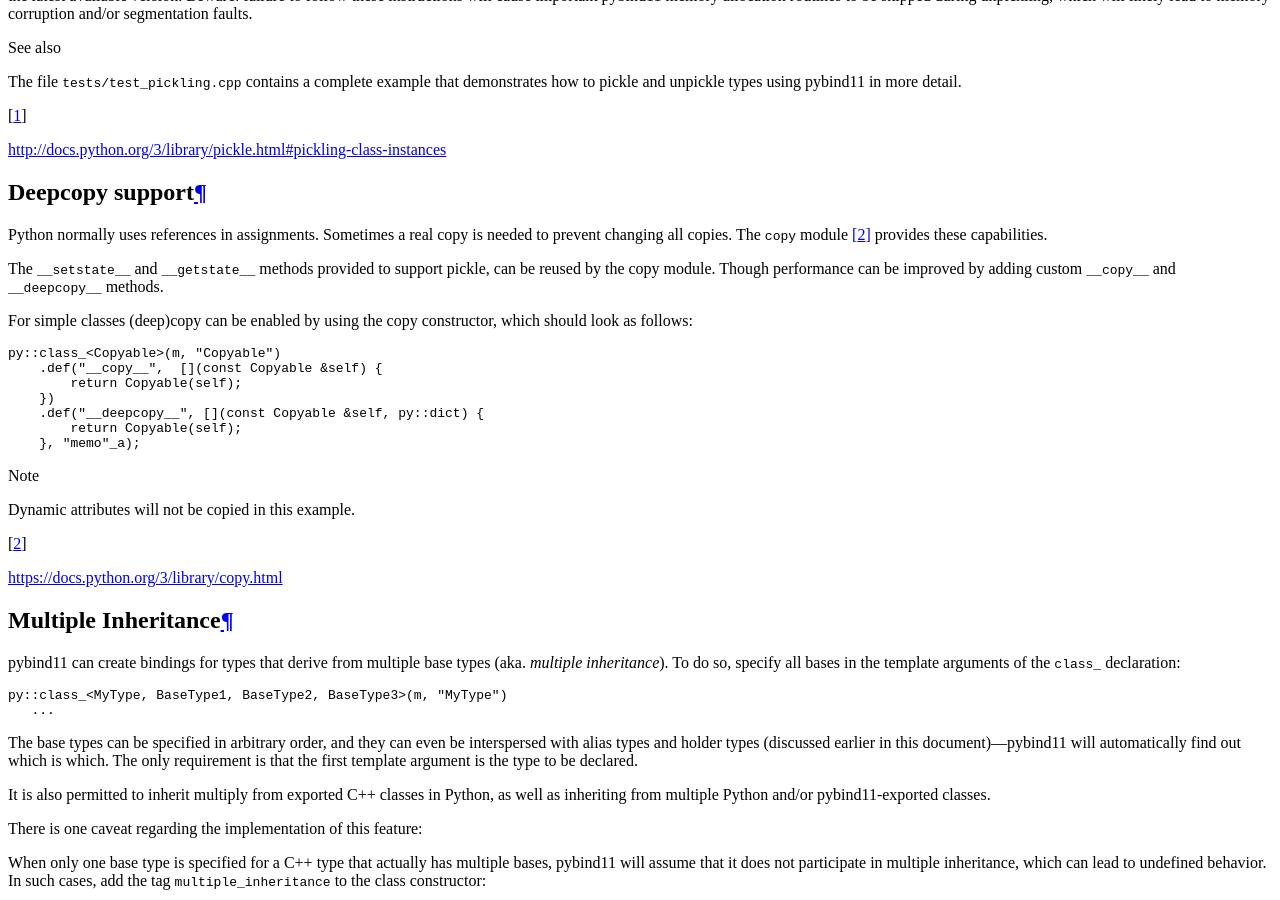
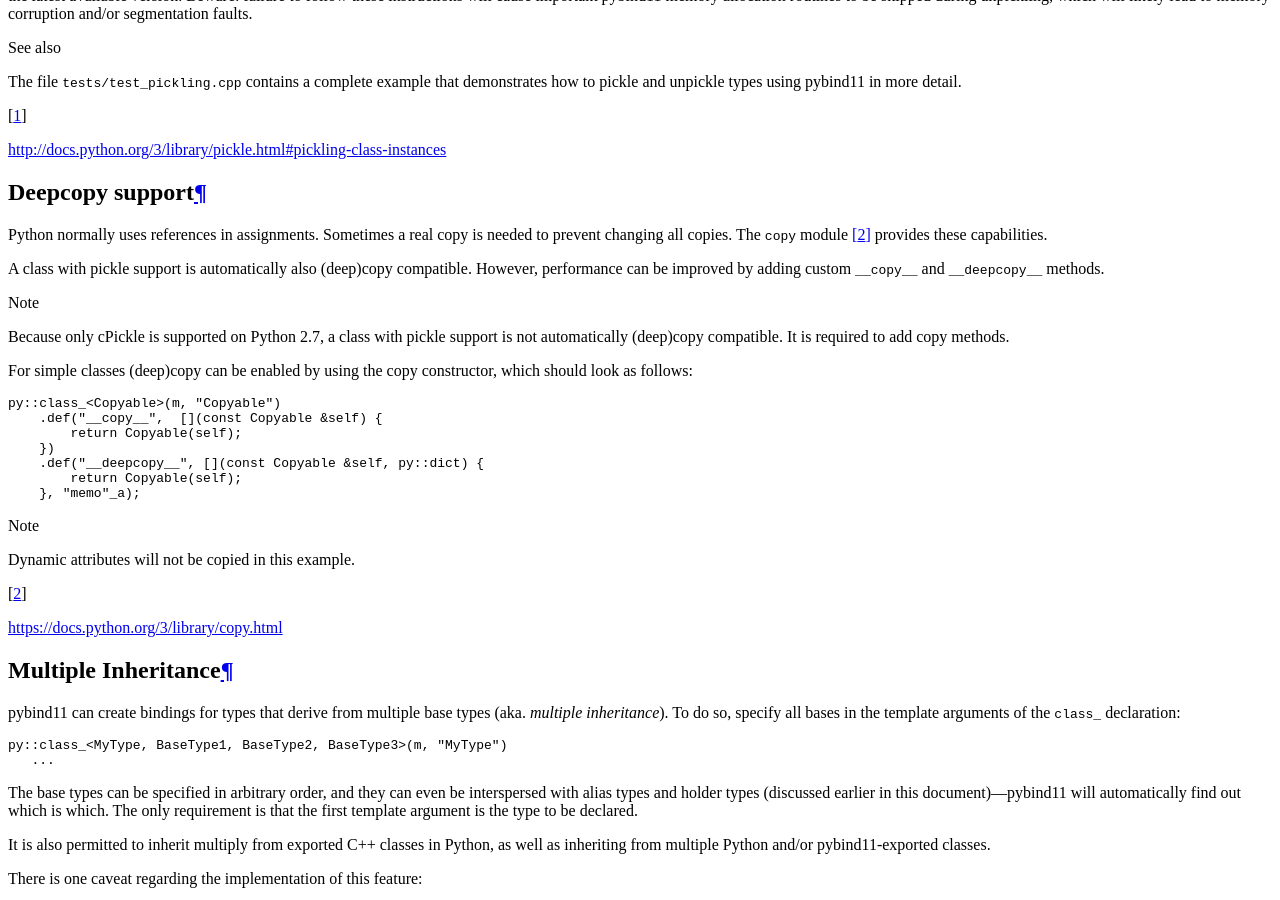
Before and after one commit to pybind/pybind11, a Sphinx documentation site: the page built from docs/advanced/classes.rst, in a window 1280 px wide and 900 px high, scrolled down 10113 px. Built offline with Sphinx 7.4.7 and the Read the Docs theme 2.0.0, drawn with Linux system fonts in a browser that asks for light colours.

Commit message:
(docs) update docs about deepcopy
Incorperate suggestion from @rwgk

Include note about the lack auto deepcopy support on python 2.7

```diff
--- a/docs/advanced/classes.rst
+++ b/docs/advanced/classes.rst
@@ -795,9 +795,15 @@ Python normally uses references in assignments. Sometimes a real copy is needed
 to prevent changing all copies. The ``copy`` module [#f5]_ provides these
 capabilities.
 
-The ``__setstate__`` and ``__getstate__`` methods provided to support pickle,
-can be reused by the copy module. Though performance can be improved by adding
-custom ``__copy__`` and ``__deepcopy__`` methods.
+A class with pickle support is automatically also (deep)copy compatible. However,
+performance can be improved by adding custom ``__copy__`` and ``__deepcopy__``
+methods.
+
+.. note::
+
+    Because only cPickle is supported on Python 2.7, a class with pickle support
+    is not automatically (deep)copy compatible. It is required to add copy
+    methods.
 
 For simple classes (deep)copy can be enabled by using the copy constructor,
 which should look as follows:
```
